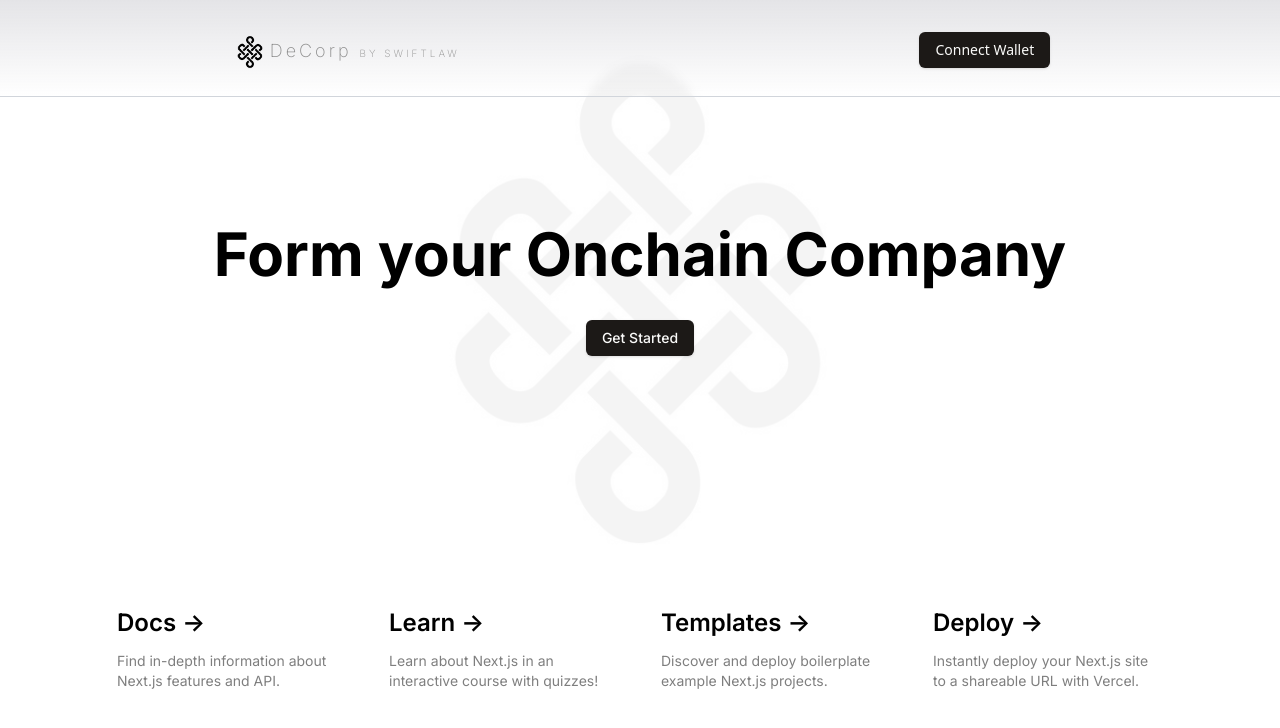
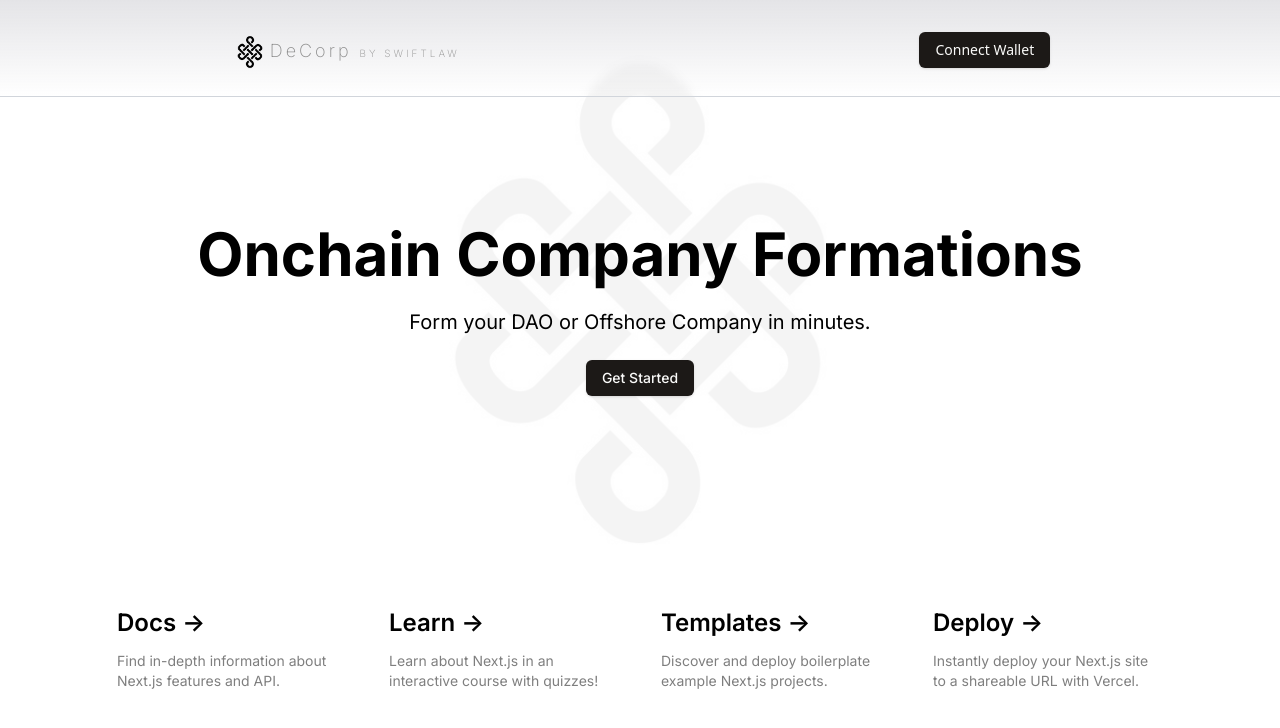
Before and after one commit to itsswappyb/decorp, a Next.js app: page / in a window 1280 px wide. Shown: the top 728 px of the page. Built offline with nearby package versions, Linux system fonts and the light colour scheme.

Commit message:
small fix

```diff
--- a/src/pages/index.tsx
+++ b/src/pages/index.tsx
@@ -18,15 +18,20 @@ export default function Home() {
           width={600}
           height={37}
         />
-        <h1 className="z-10 absolute mt-32 text-4xl lg:text-6xl font-bold">
-          Form your Onchain Company
-        </h1>
-        <Button
-          className="absolute top-80"
-          onClick={() => Router.push("/select-entity")}
-        >
-          Get Started
-        </Button>
+        <div className="absolute mt-32">
+          <h1 className="z-10  text-4xl lg:text-6xl font-bold">
+            Onchain Company Formations
+            <br />
+            <p className="text-xl font-normal text-center my-6">
+              Form your DAO or Offshore Company in minutes.
+            </p>
+          </h1>
+          <div className="flex justify-center">
+            <Button onClick={() => Router.push("/select-entity")}>
+              Get Started
+            </Button>
+          </div>
+        </div>
       </div>
 
       <div className="mb-32 grid text-center lg:mb-0 lg:grid-cols-4 lg:text-left">
```
